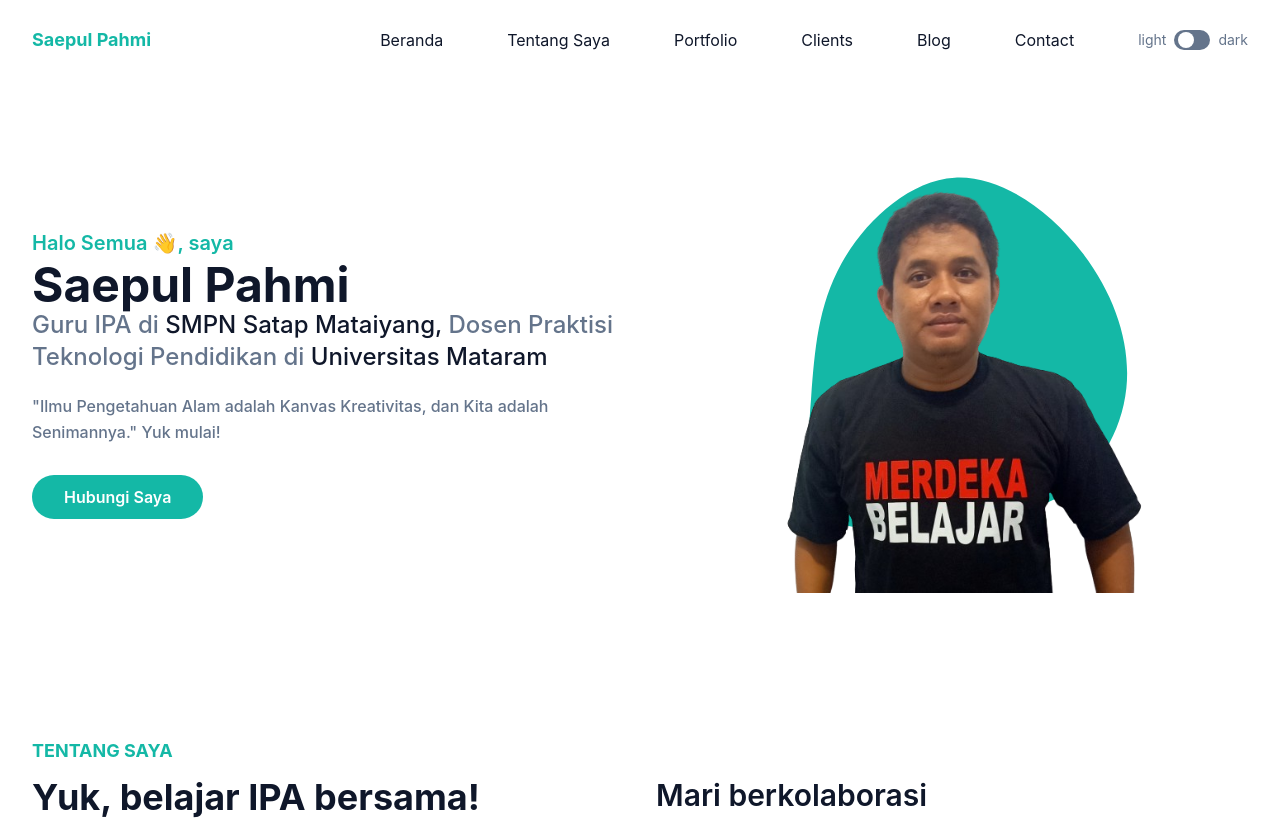
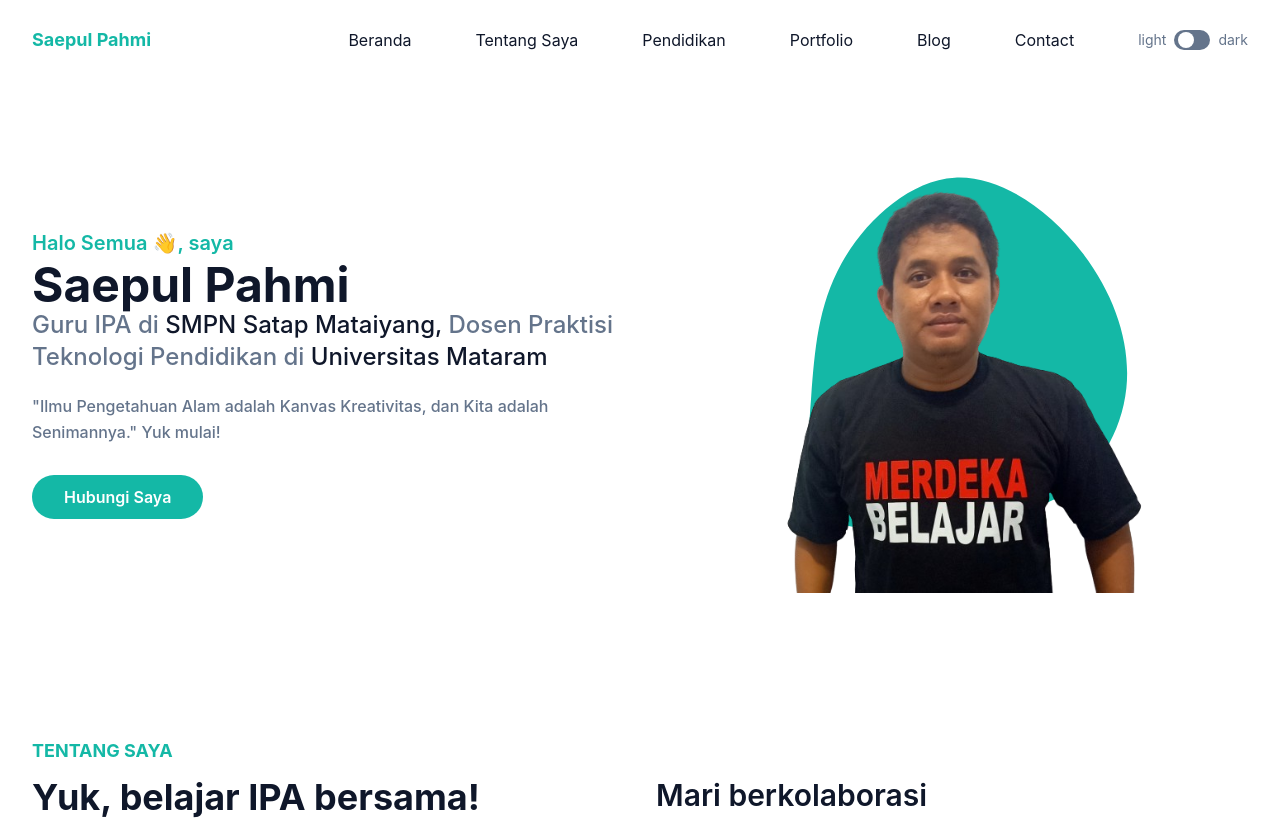
Before and after one commit to saepulpahmi/cv, a website: page index.html in a window 1280 px wide. Shown: the top 820 px of the page. Drawn offline with Linux system fonts and the light colour scheme.

Commit message:
Update index.html

```diff
--- a/index.html
+++ b/index.html
@@ -40,13 +40,13 @@
                 <li class="group">
                   <a href="#about" class="mx-8 flex py-2 text-base text-dark group-hover:text-primary dark:text-white">Tentang Saya</a>
                 </li>
+                 <li class="group">
+                  <a href="#Pendidikan" class="mx-8 flex py-2 text-base text-dark group-hover:text-primary dark:text-white">Pendidikan</a>
+                </li>
                 <li class="group">
                   <a href="#portfolio" class="mx-8 flex py-2 text-base text-dark group-hover:text-primary dark:text-white">Portfolio</a>
                 </li>
-                <li class="group">
-                  <a href="#clients" class="mx-8 flex py-2 text-base text-dark group-hover:text-primary dark:text-white">Clients</a>
-                </li>
-                <li class="group">
+                  <li class="group">
                   <a href="#blog" class="mx-8 flex py-2 text-base text-dark group-hover:text-primary dark:text-white">Blog</a>
                 </li>
                 <li class="group">
```
